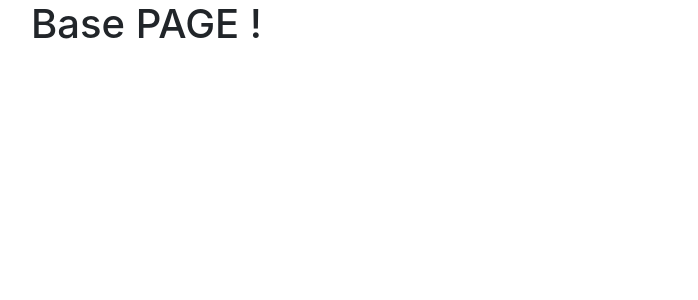
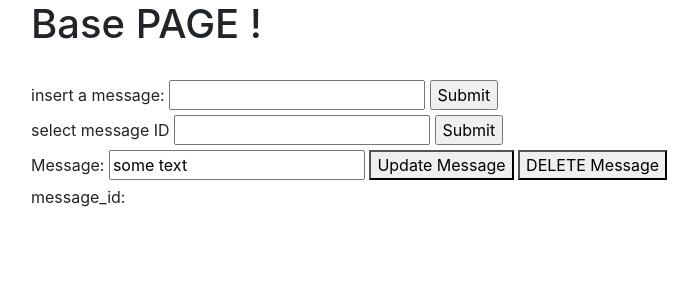
Before and after one commit to IvanAksenov-hub/python_project, a Flask app: page / in a window 1280 px wide. Shown: the part 56-356 px from the top of the page, without its empty margins (54-752 px from the left). Run offline with Flask 3, Linux system fonts and the light colour scheme; data that the repository does not hold is empty; some libraries are stand-ins or nearby versions.

Commit message:
add delete button

```diff
--- a/server.py
+++ b/server.py
@@ -1,12 +1,35 @@
-from flask import Flask, render_template
+from flask import Flask, render_template, request
 import psycopg2
 
 app = Flask(__name__)
 
-@app.route("/")
+@app.route("/", methods=['GET', 'POST'])
 def index():
     conn = psycopg2.connect("dbname=work user=admin password=admin host=192.168.1.101 port=5433")
     cur = conn.cursor()
+    message_by_id = [('some text')]
+    message_id = ''
+    if request.method == 'POST':
+        try:
+            if request.form['action'] == 'insert_form':
+                message = request.form['message']
+                cur.execute("INSERT INTO work.some_test (message) VALUES (%s)", [message])
+                conn.commit()
+            elif request.form['action'] == 'id_form':
+                message_id = request.form['message_id']
+                cur.execute("SELECT message FROM work.some_test where id = (%s)", [message_id])
+                message_by_id = cur.fetchone()
+                conn.commit()
+            elif request.form['action'] == 'update_form':
+                message_id = int(request.form['message_id'])
+                update_message = str(request.form['update_message'])
+                if 'update_button' in request.form:
+                    cur.execute("UPDATE work.some_test SET message = %s WHERE id = %s", (update_message, message_id))
+                elif 'delete_button' in request.form:
+                    cur.execute("DELETE FROM work.some_test WHERE id = %s", (message_id,))
+                conn.commit()
+        except Exception as e:
+            print(e)
     sql_select_query = """select * from work.some_test order by id"""
     cur.execute(sql_select_query)
     rows = cur.fetchall()
@@ -23,7 +46,7 @@ def index():
             table_html += "<td>" + str(row[col_index]) + "</td>"
         table_html += "</tr>"
     table_html += "</tbody></table>"
-    return render_template('index.html', table_html=table_html)
+    return render_template('index.html', table_html=table_html, message_by_id=message_by_id, message_id=message_id)
 
 
 if __name__ == "__main__":
--- a/templates/index.html
+++ b/templates/index.html
@@ -4,4 +4,26 @@
     <h1>{% block title %} Base PAGE ! {% endblock %}</h1>
     <link rel="stylesheet" type="text/css" href="{{ url_for('static', filename='css/df_style.css') }}"/>
     {{ table_html | safe }}
+    <br>
+    <form method="POST">
+        <input type="hidden" name="action" value="insert_form">
+        <label for="message">insert a message:</label>
+        <input type="text" name="message" id="message">
+        <input type="submit" value="Submit">
+    </form>
+    <form method="POST">
+        <input type="hidden" name="action" value="id_form">
+        <label for="message">select message ID</label>
+        <input type="text" name="message_id" id="message_id">
+        <input type="submit" value="Submit">
+    </form>
+    <form method="POST">
+        <input type="hidden" name="action" value="update_form">
+        <input type="hidden" name="message_id" value="{{ message_id }}">
+        <label for="message">Message:</label>
+        <input type="text" name="update_message" value="{{ message_by_id[0] }}" id="update_message">
+        <button type="submit" name="update_button">Update Message</button>
+        <button type="submit" name="delete_button">DELETE Message</button>
+    </form>
+    <p>message_id: {{ message_id }}</p>
 {% endblock %}
```
